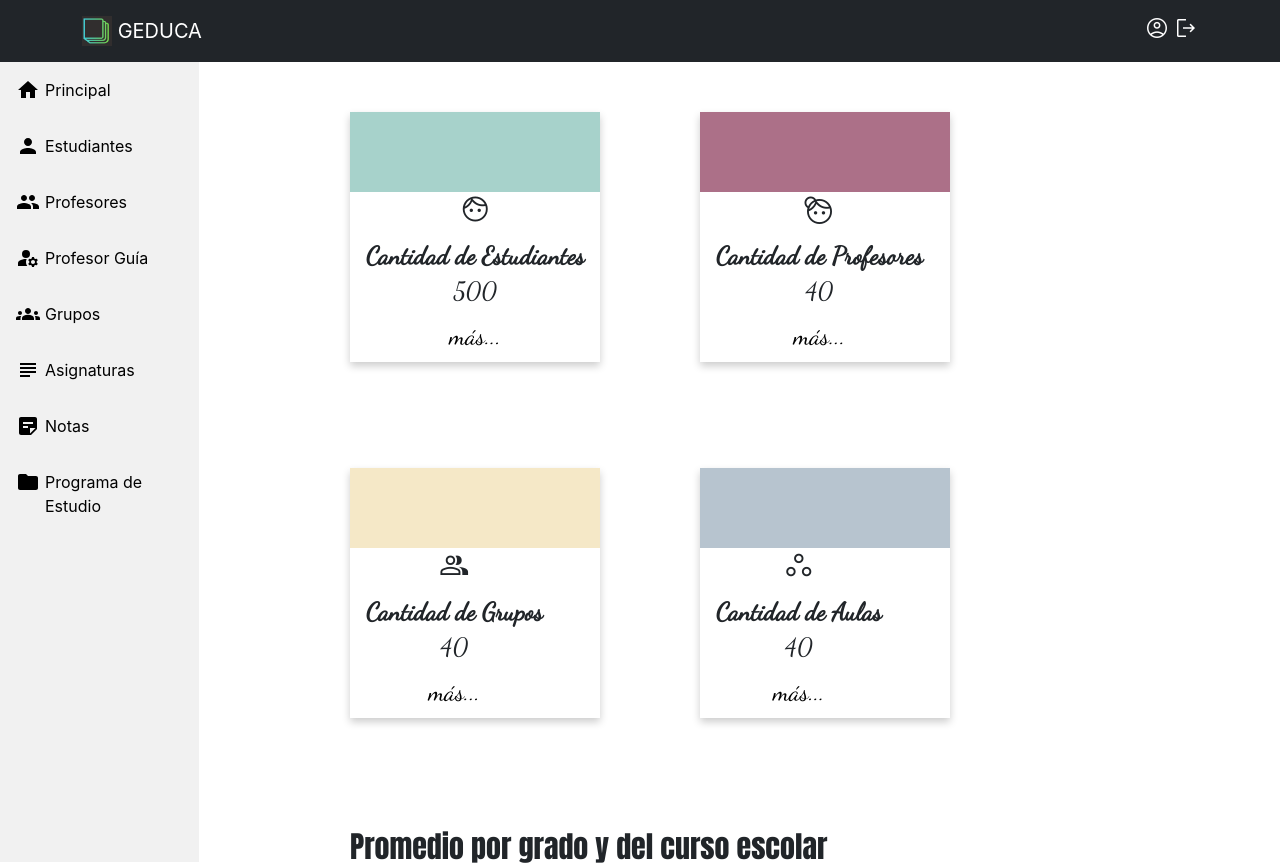
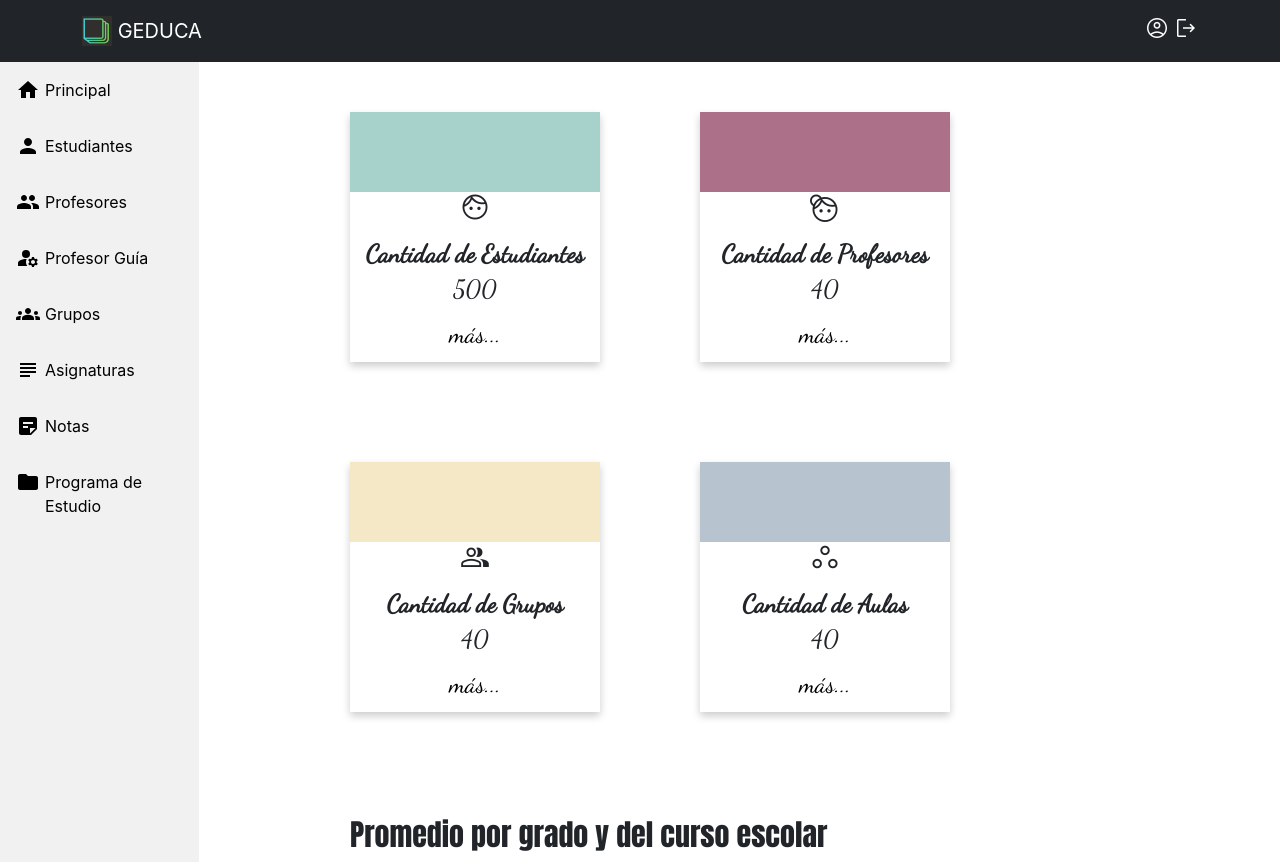
Before and after one commit to aliceklopkova/gestionESBU, a React (Create React App) app: page /home in a window 1280 px wide. Shown: the top 865 px of the page. Built offline with nearby package versions, Linux system fonts and the light colour scheme; no server answers; sample sign-in values are in the browser's storage.

Commit message:
Fix cards css aligment

```diff
--- a/src/components/Card.css
+++ b/src/components/Card.css
@@ -5,6 +5,8 @@
     width: 250px;
     height: 250px;
     background-color: white;
+    display: flex;
+    flex-direction: column;
 
 }
 
@@ -45,6 +47,7 @@
 
 /* Add some padding inside the card container */
 .containerc {
+    display: contents;
     padding: 2px 16px;
     text-align: center;
 }
--- a/src/components/Card.jsx
+++ b/src/components/Card.jsx
@@ -5,7 +5,7 @@ import './Card.css';
 function Cardr(props) {
     return (
         <div className={'cardc'}>
-            <div className={props.style}></div>
+            <div className={props.style}/>
             <div className="containerc">
                 <h4 className={'material-symbols-outlined'}>
                     <p style={{fontSize: "30px"}}>{props.symbol}</p>
```
